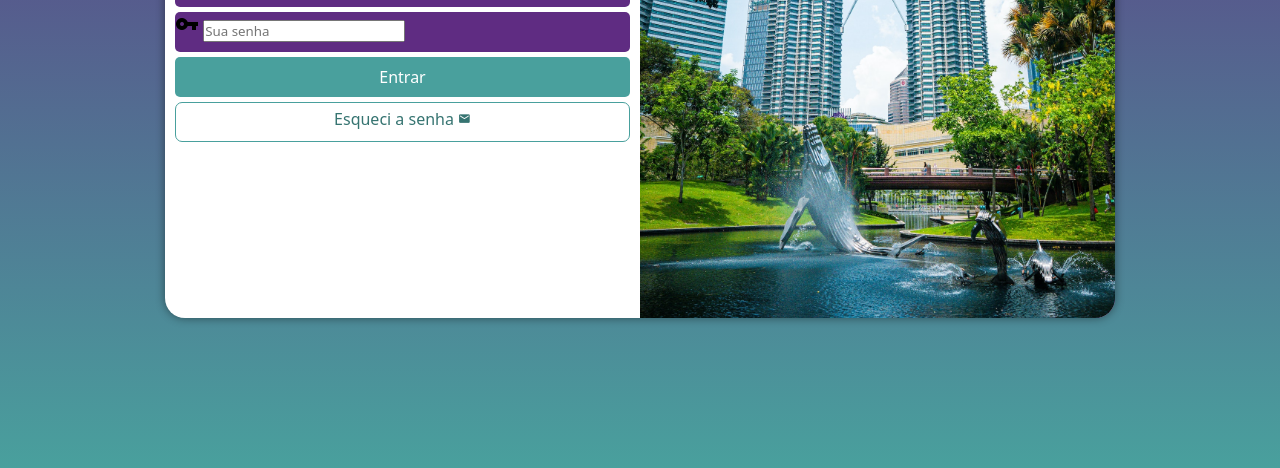
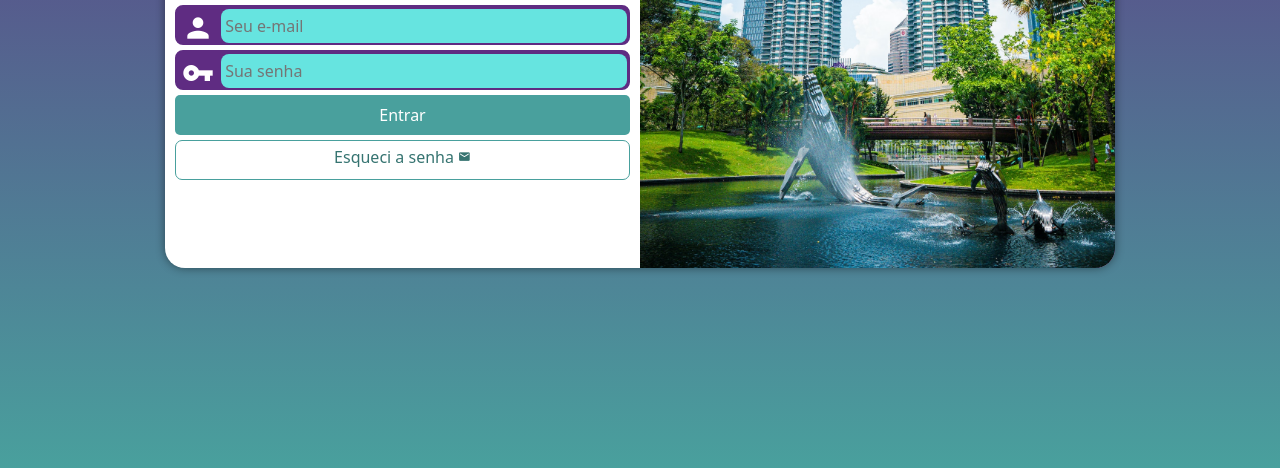
Before and after one commit to Araujo-LS/projeto-login, a plain HTML site: page index.html in a window 1280 px wide. Shown: the part 332-800 px from the top of the page. Drawn offline with Linux system fonts and the light colour scheme.

Commit message:
Configurações do formulario

```diff
--- a/estilos/media-query.css
+++ b/estilos/media-query.css
@@ -7,6 +7,7 @@
     }
     section#login {
         width: 80vw;
+        height: 300px;
     }
 
     section#login > div#imagem {
@@ -29,6 +30,7 @@
 
     section#login {
         width: 950px;
+        height: 400px;
     }
 
     section#login > div#imagem {
@@ -47,6 +49,7 @@
     }
 
     div#formulario > p {
-        font-size: 1.2em;
+        font-size: 1em;
+        margin: 20px 0px;
     }
 }
--- a/estilos/style.css
+++ b/estilos/style.css
@@ -29,7 +29,6 @@ section#login {
     position: absolute;
     top: 50%;
     left: 50%;
-    transform: translate(-50%, -50%);
     overflow: hidden;
 
     background-color: white;
@@ -38,6 +37,7 @@ section#login {
     border-radius: 20px;
     box-shadow: 0px 0px 10px rgba(0, 0, 0, 0.450);
 
+    transform: translate(-50%, -50%);
     transition: width .3s, height .3s;
     transition-timing-function: ease;
 }
@@ -66,15 +66,39 @@ div#formulario > p {
 
 form > div.campo {
     background-color: #5f2c82;
+    border: 2px solid #5f2c82;
     display: block;
     width: 100%;
     height: 40px;
-    border-radius: 5px;
+    border-radius: 8px;
     margin: 5px 0px;
 }
 
 div.campo > label {
     display: none;
+}
+
+div.campo > i {
+    color: white;
+    /* background-color: black; */
+    font-size: 2em;
+    width: 40px;
+    padding: 5px;
+}
+
+div.campo > input {
+    background-color: #66e4e0;
+    font-size: 1em;
+    width: calc(100% - 45px);
+    height: 95%;
+    border: 0px;
+    border-radius: 8px;
+    padding: 4px;
+    transform: translateY(-12px);
+}
+
+div.campo > input:focus-within {
+    background-color: white;
 }
 
 form > input[type=submit] {
```
